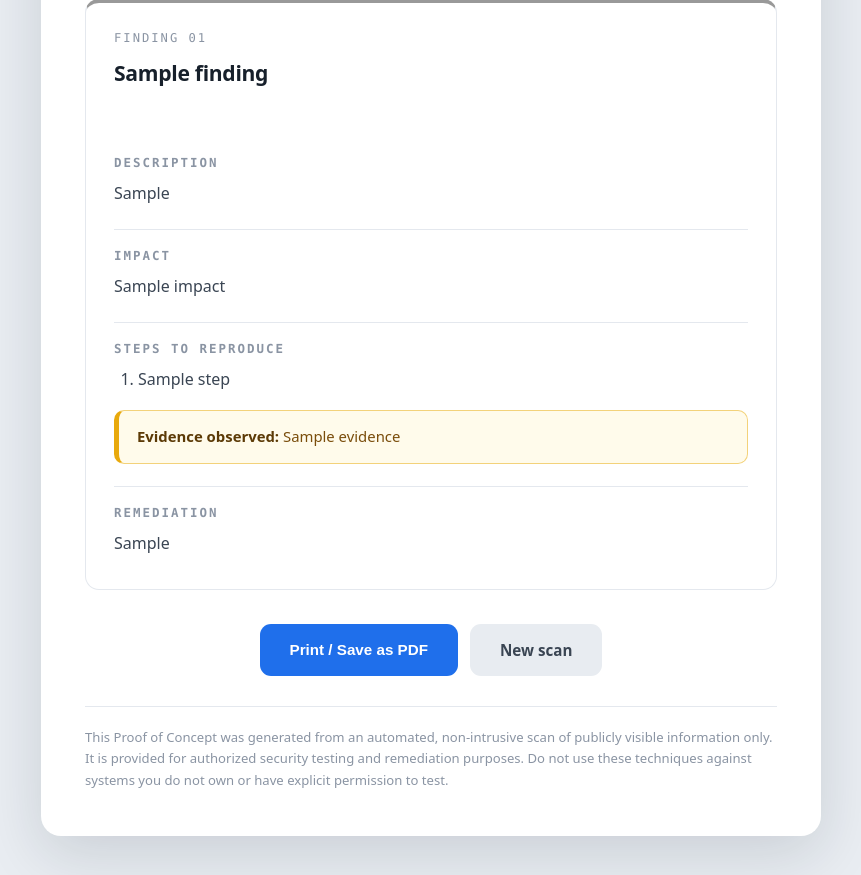
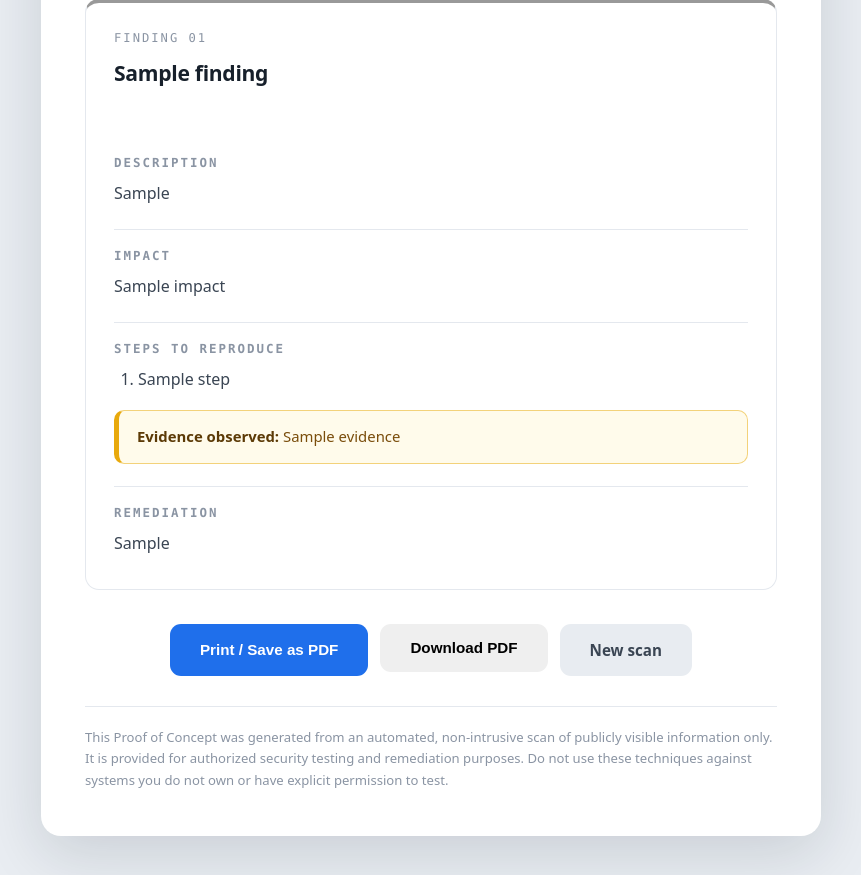
Before and after one commit to xorudra/siteguard, a Flask app: template templates/poc.html in a window 1280 px wide. Shown: the part 471-1346 px from the top of the page, without its empty margins (209-1070 px from the left). Run offline with Flask 3, Linux system fonts and the light colour scheme; the template is opened without the code that fills it: most values are stand-ins (such as "Sample title", 1, 10 or a date in 2020).

Commit message:
PoC: server-generated Download PDF with no embedded fonts (fpdf2 core fonts)

```diff
--- a/app.py
+++ b/app.py
@@ -7,7 +7,7 @@ import time
 
 sys.path.insert(0, os.path.dirname(os.path.abspath(__file__)))
 
-from flask import Flask, render_template, request
+from flask import Flask, Response, render_template, request
 from itsdangerous import BadSignature, URLSafeSerializer
 from scanner import scan, UnsafeTarget
 
@@ -141,6 +141,131 @@ POC_DETAILS = {
     },
 }
 
+# --- Server-generated PoC PDF: plain text document with NO embedded fonts.
+# The browser's "Save as PDF" always embeds font subsets; generating the PDF
+# here with PDF core fonts (Helvetica) keeps it fully editable anywhere.
+try:
+    from fpdf import FPDF
+    _HAVE_FPDF = True
+except ImportError:
+    _HAVE_FPDF = False
+
+
+def _pdf_sanitize(s):
+    """Core PDF fonts are latin-1 only — map stray unicode to safe text."""
+    s = str(s or "")
+    s = (s.replace("\u2014", "-").replace("\u2013", "-")
+          .replace("\u201c", '"').replace("\u201d", '"')
+          .replace("\u2018", "'").replace("\u2019", "'")
+          .replace("\u2026", "...").replace("\u00a0", " "))
+    return s.encode("latin-1", "replace").decode("latin-1")
+
+
+class _PocPDF(FPDF):
+    def footer(self):
+        self.set_y(-15)
+        self.set_font("helvetica", "", 8)
+        self.set_text_color(140, 140, 140)
+        self.cell(0, 8, f"Page {self.page_no()}/{{nb}}", align="C")
+
+
+def _poc_details(report):
+    details = []
+    for f in report["findings"]:
+        d = POC_DETAILS.get(f.get("key", ""), {})
+        host = report["url"]
+        details.append({
+            "finding": f,
+            "impact": d.get("impact", ""),
+            "repro": [s.replace("TARGET", host) for s in d.get("repro", [])],
+            "evidence": d.get("evidence", ""),
+        })
+    return details
+
+
+def _build_poc_pdf(report, name, details):
+    ink, muted = (20, 25, 35), (110, 118, 130)
+    pdf = _PocPDF(format="A4")
+    pdf.alias_nb_pages("{nb}")
+    pdf.set_auto_page_break(True, margin=22)
+    pdf.set_margins(20, 18, 20)
+    pdf.add_page()
+
+    pdf.set_font("helvetica", "B", 9)
+    pdf.set_text_color(*muted)
+    pdf.cell(0, 6, "PROOF OF CONCEPT - SECURITY FINDINGS",
+             new_x="LMARGIN", new_y="NEXT")
+    pdf.set_font("helvetica", "B", 20)
+    pdf.set_text_color(*ink)
+    pdf.multi_cell(0, 9, _pdf_sanitize(report["url"]),
+                   new_x="LMARGIN", new_y="NEXT")
+    n = len(report["findings"])
+    pdf.set_font("helvetica", "", 12)
+    pdf.cell(0, 8, _pdf_sanitize(
+        f"Grade {report['grade']}  |  {report['score']}/100  |  "
+        f"{n} finding{'s' if n != 1 else ''}"),
+        new_x="LMARGIN", new_y="NEXT")
+    pdf.ln(4)
+    pdf.set_font("helvetica", "", 10)
+    for label, val in (("Researcher", name), ("Target", report["url"]),
+                       ("Scan date", report["scanned_at"]),
+                       ("Generated by", "SiteGuard (no AI used)")):
+        pdf.set_text_color(*muted)
+        pdf.cell(36, 6, _pdf_sanitize(label))
+        pdf.set_text_color(*ink)
+        pdf.cell(0, 6, _pdf_sanitize(val), new_x="LMARGIN", new_y="NEXT")
+    pdf.ln(3)
+    pdf.set_draw_color(*ink)
+    pdf.set_line_width(0.8)
+    pdf.line(20, pdf.get_y(), 190, pdf.get_y())
+    pdf.ln(8)
+
+    for i, d in enumerate(details, 1):
+        f = d["finding"]
+        sev = SEV_LABEL.get(f.get("severity", ""), "")
+        if pdf.get_y() > 230:
+            pdf.add_page()
+        pdf.set_font("helvetica", "B", 9)
+        pdf.set_text_color(*muted)
+        pdf.cell(0, 6, _pdf_sanitize(f"FINDING {i:02d} - {sev.upper()}"),
+                 new_x="LMARGIN", new_y="NEXT")
+        pdf.set_font("helvetica", "B", 14)
+        pdf.set_text_color(*ink)
+        pdf.multi_cell(0, 7.5, _pdf_sanitize(f.get("title", "")),
+                       new_x="LMARGIN", new_y="NEXT")
+        pdf.ln(2)
+        sections = (
+            ("DESCRIPTION", f.get("what_it_means", "")),
+            ("IMPACT", d.get("impact", "")),
+            ("STEPS TO REPRODUCE", "\n".join(
+                f"{j + 1}. {s}" for j, s in enumerate(d.get("repro", [])))),
+            ("EVIDENCE", d.get("evidence", "")),
+            ("REMEDIATION", f.get("how_to_fix", "")),
+        )
+        for head, body in sections:
+            if not body:
+                continue
+            pdf.set_font("helvetica", "B", 9)
+            pdf.set_text_color(*muted)
+            pdf.cell(0, 6, _pdf_sanitize(head),
+                     new_x="LMARGIN", new_y="NEXT")
+            pdf.set_font("helvetica", "", 10)
+            pdf.set_text_color(*ink)
+            pdf.multi_cell(0, 5.5, _pdf_sanitize(body),
+                           new_x="LMARGIN", new_y="NEXT")
+            pdf.ln(2)
+        pdf.ln(5)
+
+    pdf.set_font("helvetica", "", 9)
+    pdf.set_text_color(*muted)
+    pdf.multi_cell(0, 5, _pdf_sanitize(
+        "This Proof of Concept was generated from an automated, non-intrusive "
+        "scan of publicly visible information only. It is provided for "
+        "authorized security testing and remediation purposes. Do not use "
+        "these techniques against systems you do not own or have explicit "
+        "permission to test."), new_x="LMARGIN", new_y="NEXT")
+    return bytes(pdf.output())
+
 # --- simple in-memory rate limiting: 10 scans / hour per IP ---
 RATE_LIMIT = 10
 RATE_WINDOW = 3600
@@ -238,19 +363,27 @@ def make_poc():
     if not report["findings"]:
         return _report_page(report, payload)
 
-    details = []
-    for f in report["findings"]:
-        d = POC_DETAILS.get(f.get("key", ""), {})
-        host = report["url"]
-        details.append({
-            "finding": f,
-            "impact": d.get("impact", ""),
-            "repro": [s.replace("TARGET", host) for s in d.get("repro", [])],
-            "evidence": d.get("evidence", ""),
-        })
+    details = _poc_details(report)
     return render_template("poc.html", r=report, name=name, details=details,
+                           payload=payload,
                            sev_color=SEV_COLOR, sev_label=SEV_LABEL,
                            grade_color=GRADE_COLOR[report["grade"]])
+
+
+@app.route("/poc/pdf", methods=["POST"])
+def poc_pdf():
+    """Downloadable PoC PDF generated server-side with no embedded fonts."""
+    if not _HAVE_FPDF:
+        return "PDF download is temporarily unavailable.", 503
+    name = (request.form.get("name") or "").strip()[:80]
+    report = _load_report(request.form.get("payload", ""))
+    if not report or not name or not report["findings"]:
+        return render_template(
+            "index.html",
+            error="That report expired or was changed — please scan the site again.")
+    data = _build_poc_pdf(report, name, _poc_details(report))
+    return Response(data, mimetype="application/pdf", headers={
+        "Content-Disposition": "attachment; filename=siteguard-poc.pdf"})
 
 
 if __name__ == "__main__":
--- a/requirements.txt
+++ b/requirements.txt
@@ -1,3 +1,4 @@
 Flask>=3.0
 requests>=2.31
 gunicorn>=21
+fpdf2>=2.8
--- a/templates/poc.html
+++ b/templates/poc.html
@@ -152,6 +152,11 @@
 
       <div class="toolbar">
         <button class="print" id="printBtn">Print / Save as PDF</button>
+        <form method="post" action="/poc/pdf" style="display:inline; margin:0">
+          <input type="hidden" name="payload" value="{{ payload }}">
+          <input type="hidden" name="name" value="{{ name }}">
+          <button type="submit">Download PDF</button>
+        </form>
         <a class="back" href="/">New scan</a>
       </div>
 
```
